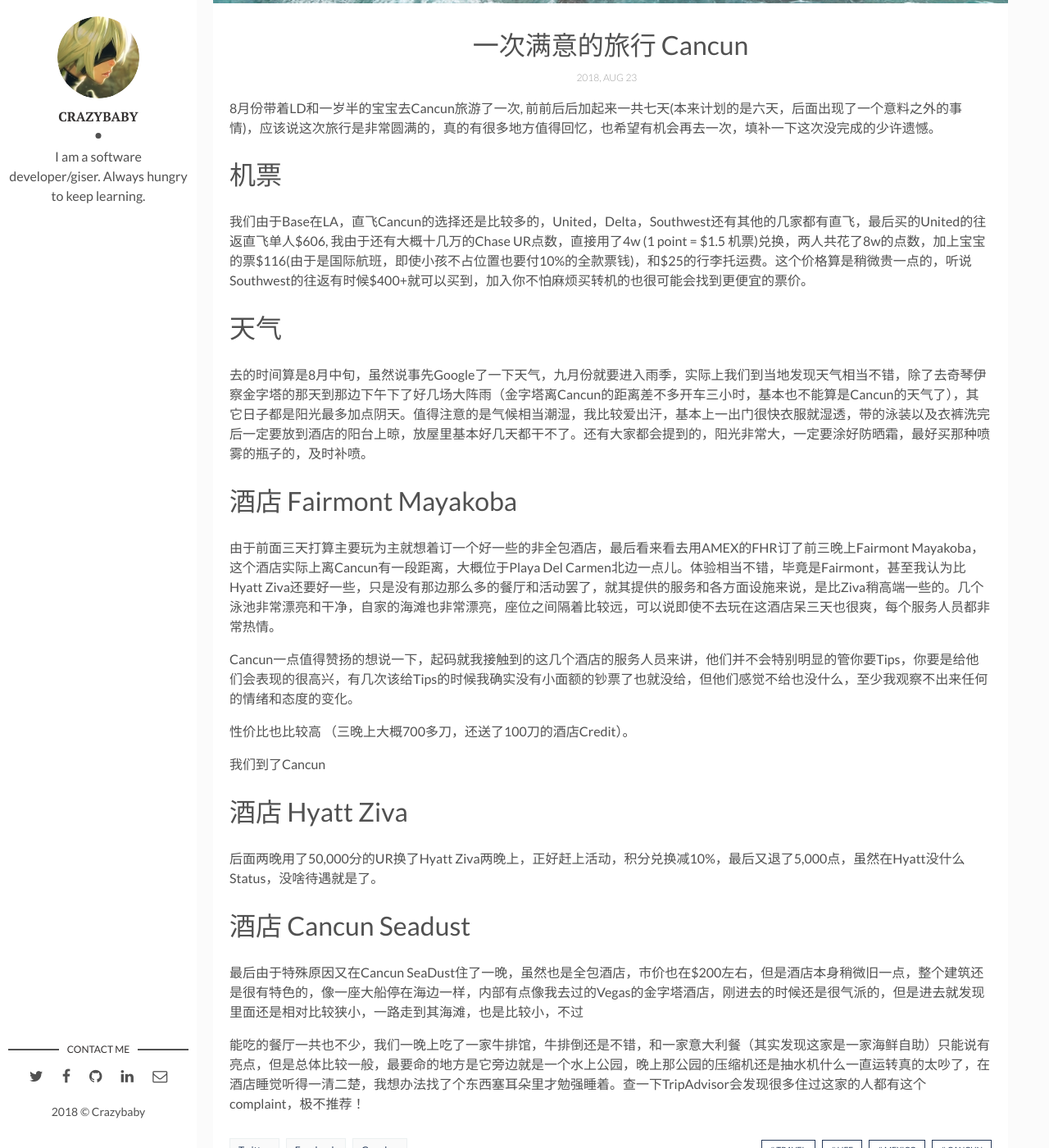
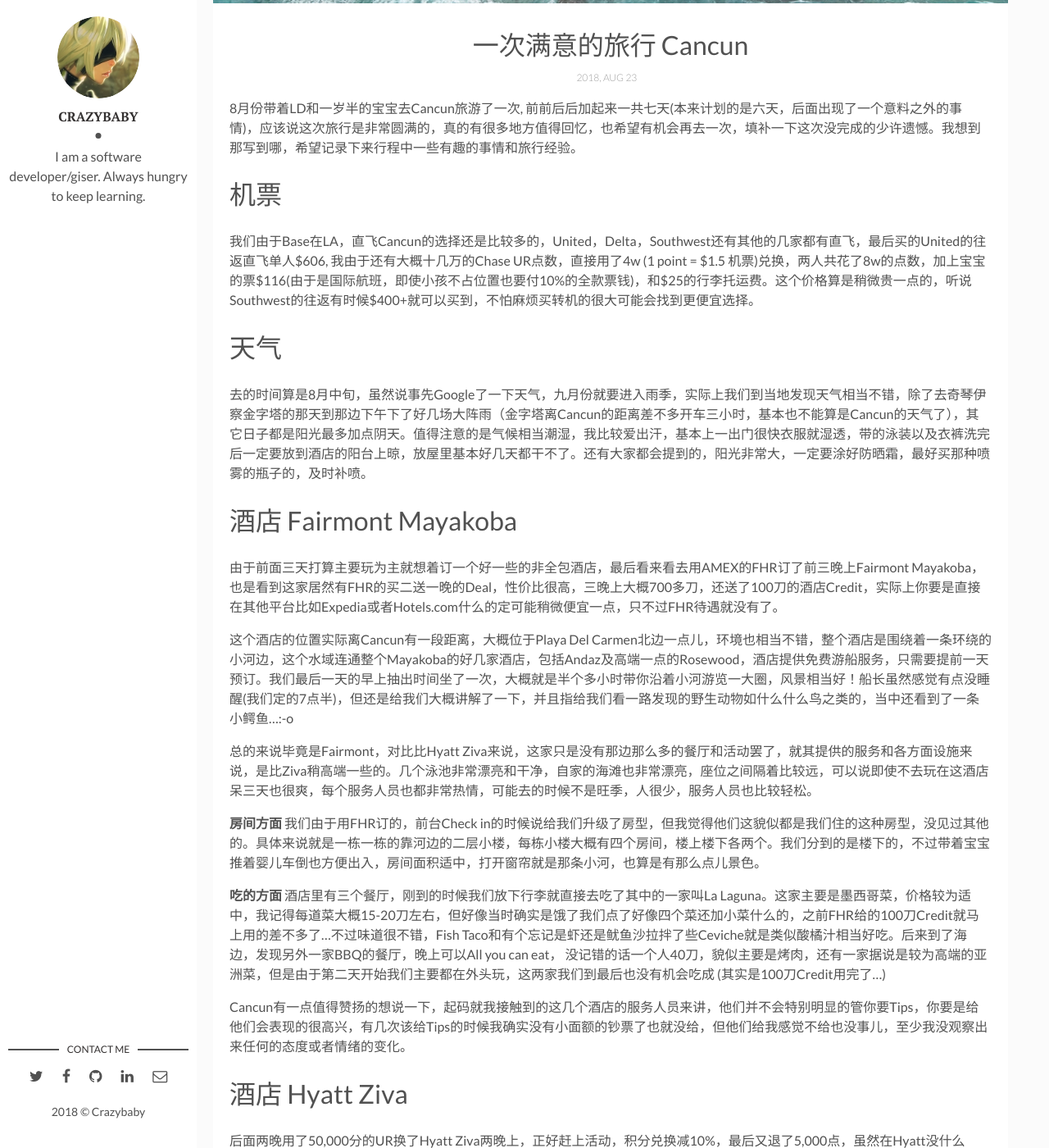
Before and after one commit to yzhong1985/yzhong1985.github.io, a Jekyll site: the page built from _posts/2018-08-20-wonderful-cancun-trip.md, in a window 1280 px wide and 1400 px high, scrolled down 516 px. Shown: the whole window at 82% size. Built offline with Jekyll 4.4.1, drawn with Linux system fonts in a browser that asks for light colours; comment, search, counter and statistics services are not loaded; some of the changed text lies outside the part shown.

Commit message:
Cancun trip updated
keep updating

```diff
--- a/_posts/2018-08-20-wonderful-cancun-trip.md
+++ b/_posts/2018-08-20-wonderful-cancun-trip.md
@@ -7,30 +7,36 @@
 tags: [travel, life, mexico, cancun]
 ---
 
-8月份带着LD和一岁半的宝宝去Cancun旅游了一次, 前前后后加起来一共七天(本来计划的是六天，后面出现了一个意料之外的事情)，应该说这次旅行是非常圆满的，真的有很多地方值得回忆，也希望有机会再去一次，填补一下这次没完成的少许遗憾。
+8月份带着LD和一岁半的宝宝去Cancun旅游了一次, 前前后后加起来一共七天(本来计划的是六天，后面出现了一个意料之外的事情)，应该说这次旅行是非常圆满的，真的有很多地方值得回忆，也希望有机会再去一次，填补一下这次没完成的少许遗憾。我想到那写到哪，希望记录下来行程中一些有趣的事情和旅行经验。
 
 # 机票
-我们由于Base在LA，直飞Cancun的选择还是比较多的，United，Delta，Southwest还有其他的几家都有直飞，最后买的United的往返直飞单人$606, 我由于还有大概十几万的Chase UR点数，直接用了4w (1 point = $1.5 机票)兑换，两人共花了8w的点数，加上宝宝的票$116(由于是国际航班，即使小孩不占位置也要付10%的全款票钱)，和$25的行李托运费。这个价格算是稍微贵一点的，听说Southwest的往返有时候$400+就可以买到，加入你不怕麻烦买转机的也很可能会找到更便宜的票价。
+我们由于Base在LA，直飞Cancun的选择还是比较多的，United，Delta，Southwest还有其他的几家都有直飞，最后买的United的往返直飞单人$606, 我由于还有大概十几万的Chase UR点数，直接用了4w (1 point = $1.5 机票)兑换，两人共花了8w的点数，加上宝宝的票$116(由于是国际航班，即使小孩不占位置也要付10%的全款票钱)，和$25的行李托运费。这个价格算是稍微贵一点的，听说Southwest的往返有时候$400+就可以买到，不怕麻烦买转机的很大可能会找到更便宜选择。
 
 # 天气
 
 去的时间算是8月中旬，虽然说事先Google了一下天气，九月份就要进入雨季，实际上我们到当地发现天气相当不错，除了去奇琴伊察金字塔的那天到那边下午下了好几场大阵雨（金字塔离Cancun的距离差不多开车三小时，基本也不能算是Cancun的天气了），其它日子都是阳光最多加点阴天。值得注意的是气候相当潮湿，我比较爱出汗，基本上一出门很快衣服就湿透，带的泳装以及衣裤洗完后一定要放到酒店的阳台上晾，放屋里基本好几天都干不了。还有大家都会提到的，阳光非常大，一定要涂好防晒霜，最好买那种喷雾的瓶子的，及时补喷。
 
 # 酒店 Fairmont Mayakoba
-由于前面三天打算主要玩为主就想着订一个好一些的非全包酒店，最后看来看去用AMEX的FHR订了前三晚上Fairmont Mayakoba，这个酒店实际上离Cancun有一段距离，大概位于Playa Del Carmen北边一点儿。体验相当不错，毕竟是Fairmont，甚至我认为比Hyatt Ziva还要好一些，只是没有那边那么多的餐厅和活动罢了，就其提供的服务和各方面设施来说，是比Ziva稍高端一些的。几个泳池非常漂亮和干净，自家的海滩也非常漂亮，座位之间隔着比较远，可以说即使不去玩在这酒店呆三天也很爽，每个服务人员都非常热情。
+由于前面三天打算主要玩为主就想着订一个好一些的非全包酒店，最后看来看去用AMEX的FHR订了前三晚上Fairmont Mayakoba，也是看到这家居然有FHR的买二送一晚的Deal，性价比很高，三晚上大概700多刀，还送了100刀的酒店Credit，实际上你要是直接在其他平台比如Expedia或者Hotels.com什么的定可能稍微便宜一点，只不过FHR待遇就没有了。
 
-Cancun一点值得赞扬的想说一下，起码就我接触到的这几个酒店的服务人员来讲，他们并不会特别明显的管你要Tips，你要是给他们会表现的很高兴，有几次该给Tips的时候我确实没有小面额的钞票了也就没给，但他们感觉不给也没什么，至少我观察不出来任何的情绪和态度的变化。
+这个酒店的位置实际离Cancun有一段距离，大概位于Playa Del Carmen北边一点儿，环境也相当不错，整个酒店是围绕着一条环绕的小河边，这个水域连通整个Mayakoba的好几家酒店，包括Andaz及高端一点的Rosewood，酒店提供免费游船服务，只需要提前一天预订。我们最后一天的早上抽出时间坐了一次，大概就是半个多小时带你沿着小河游览一大圈，风景相当好！船长虽然感觉有点没睡醒(我们定的7点半)，但还是给我们大概讲解了一下，并且指给我们看一路发现的野生动物如什么什么鸟之类的，当中还看到了一条小鳄鱼...:-o
 
-性价比也比较高 （三晚上大概700多刀，还送了100刀的酒店Credit）。
+总的来说毕竟是Fairmont，对比比Hyatt Ziva来说，这家只是没有那边那么多的餐厅和活动罢了，就其提供的服务和各方面设施来说，是比Ziva稍高端一些的。几个泳池非常漂亮和干净，自家的海滩也非常漂亮，座位之间隔着比较远，可以说即使不去玩在这酒店呆三天也很爽，每个服务人员也都非常热情，可能去的时候不是旺季，人很少，服务人员也比较轻松。
 
-我们到了Cancun
+**房间方面** 我们由于用FHR订的，前台Check in的时候说给我们升级了房型，但我觉得他们这貌似都是我们住的这种房型，没见过其他的。具体来说就是一栋一栋的靠河边的二层小楼，每栋小楼大概有四个房间，楼上楼下各两个。我们分到的是楼下的，不过带着宝宝推着婴儿车倒也方便出入，房间面积适中，打开窗帘就是那条小河，也算是有那么点儿景色。
+
+**吃的方面** 酒店里有三个餐厅，刚到的时候我们放下行李就直接去吃了其中的一家叫La Laguna。这家主要是墨西哥菜，价格较为适中，我记得每道菜大概15-20刀左右，但好像当时确实是饿了我们点了好像四个菜还加小菜什么的，之前FHR给的100刀Credit就马上用的差不多了...不过味道很不错，Fish Taco和有个忘记是虾还是鱿鱼沙拉拌了些Ceviche就是类似酸橘汁相当好吃。后来到了海边，发现另外一家BBQ的餐厅，晚上可以All you can eat， 没记错的话一个人40刀，貌似主要是烤肉，还有一家据说是较为高端的亚洲菜，但是由于第二天开始我们主要都在外头玩，这两家我们到最后也没有机会吃成 (其实是100刀Credit用完了...)
+
+Cancun有一点值得赞扬的想说一下，起码就我接触到的这几个酒店的服务人员来讲，他们并不会特别明显的管你要Tips，你要是给他们会表现的很高兴，有几次该给Tips的时候我确实没有小面额的钞票了也就没给，但他们给我感觉不给也没事儿，至少我没观察出来任何的态度或者情绪的变化。
 
 # 酒店 Hyatt Ziva
 
-后面两晚用了50,000分的UR换了Hyatt Ziva两晚上，正好赶上活动，积分兑换减10%，最后又退了5,000点，虽然在Hyatt没什么Status，没啥待遇就是了。
+后面两晚用了50,000分的UR换了Hyatt Ziva两晚上，正好赶上活动，积分兑换减10%，最后又退了5,000点，虽然在Hyatt没什么Status，没啥待遇就是了。这家酒店的占地还是挺大的，里面有养了海豚的泳池，可以付费和海豚玩耍，每天还有很多表演，晚上中间有个舞台那里还有节目，我们连着看了两晚上，前一晚是杂技的表演，第二晚是讲玛雅人的传统的舞蹈剧，都还是挺有看头的..
 
 # 酒店 Cancun Seadust
 
-最后由于特殊原因又在Cancun SeaDust住了一晚，虽然也是全包酒店，市价也在$200左右，但是酒店本身稍微旧一点，整个建筑还是很有特色的，像一座大船停在海边一样，内部有点像我去过的Vegas的金字塔酒店，刚进去的时候还是很气派的，但是进去就发现里面还是相对比较狭小，一路走到其海滩，也是比较小，不过
+最后由于特殊原因又在Cancun SeaDust住了一晚，虽然也是全包酒店，市价也在$200左右，但是酒店本身稍微旧一点，整个建筑还是很有特色的，内部有点像我去过的Vegas的金字塔酒店，刚进去的时候还是很气派的，尤其是有点类似国内酒店高挑高的那种大堂，很有气势，但是进去就发现这个酒店纵深很长，但是宽度很狭小，真的就是一座大船垂直于海岸线。小小逛了一圈，一楼都是餐厅，这里也有个五六个餐厅可以随便吃，可以说全包酒店真的是太容易养胖人了！一路穿过这些酒店走到后面，就可以走出去到海滩。这里海滩也是比较小，和之前那几家确实没法比，当然毕竟价格摆在这...
 
-能吃的餐厅一共也不少，我们一晚上吃了一家牛排馆，牛排倒还是不错，和一家意大利餐（其实发现这家是一家海鲜自助）只能说有亮点，但是总体比较一般，最要命的地方是它旁边就是一个水上公园，晚上那公园的压缩机还是抽水机什么一直运转真的太吵了，在酒店睡觉听得一清二楚，我想办法找了个东西塞耳朵里才勉强睡着。查一下TripAdvisor会发现很多住过这家的人都有这个complaint，极不推荐！
+**吃的方面** 能吃的餐厅一共也不少，我们一晚上吃了一家牛排馆，牛排倒还是不错，和一家意大利餐（其实发现这家是一家海鲜自助）只能说有亮点，但是总体比较一般，最要命的地方是它旁边就是一个水上公园，晚上那公园的压缩机还是抽水机什么一直运转真的太吵了，在酒店睡觉听得一清二楚，我想办法找了个东西塞耳朵里才勉强睡着。查一下TripAdvisor会发现很多住过这家的人都有这个complaint，极不推荐！
+
+第二天走之前又去蹭了一顿早餐，早餐厅有点像Food Court，就是一个个booth有不同的食物，大部分都是比较常见的什么面包，煎蛋啊，蛋饼啊之类的，没有什么特别的。
```
Also changed, not shown: _posts/2018-07-17-worldcup2018-marked.md (+6 -0 lines), assets/img/NZXT-HUE-PLUS.jpeg (added).
